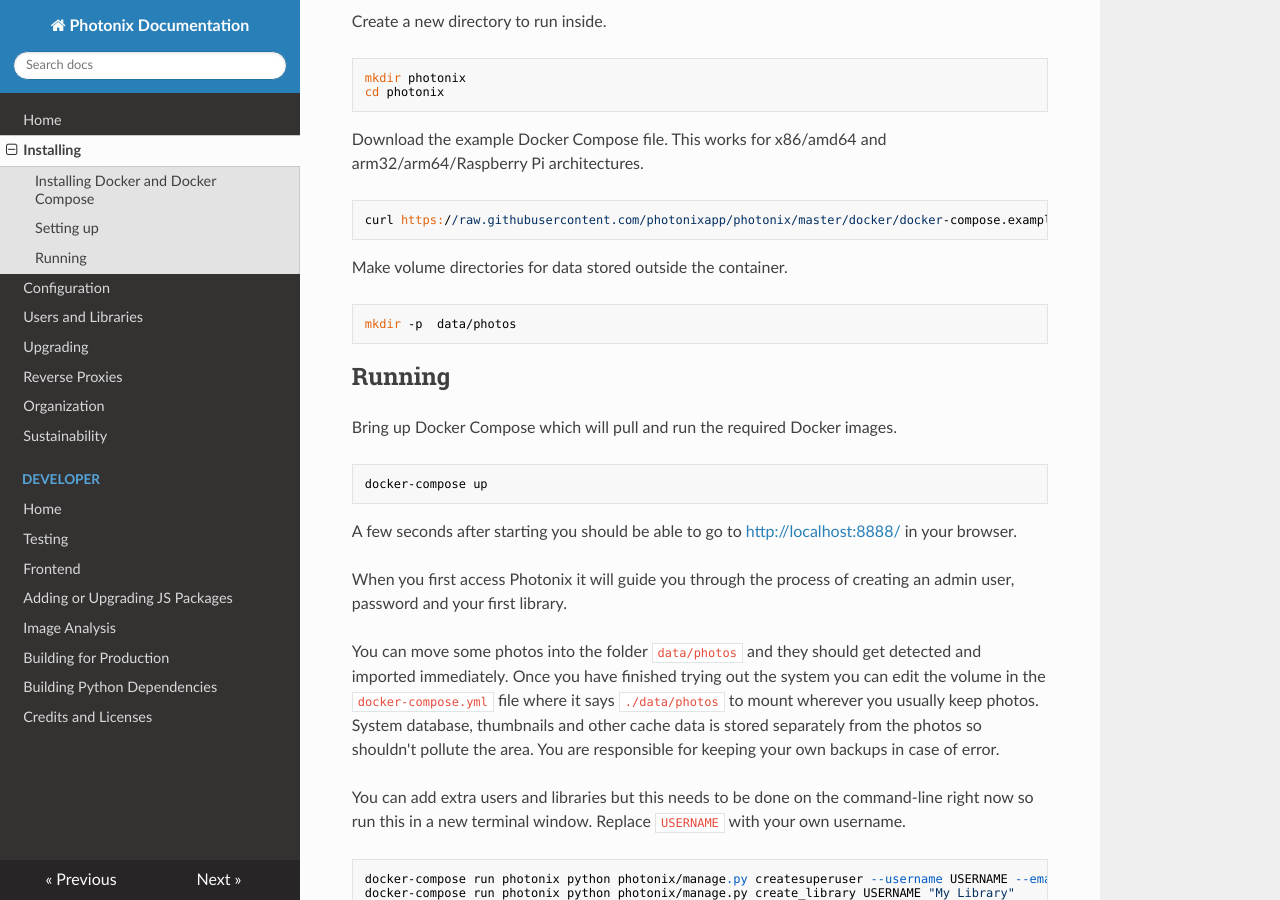
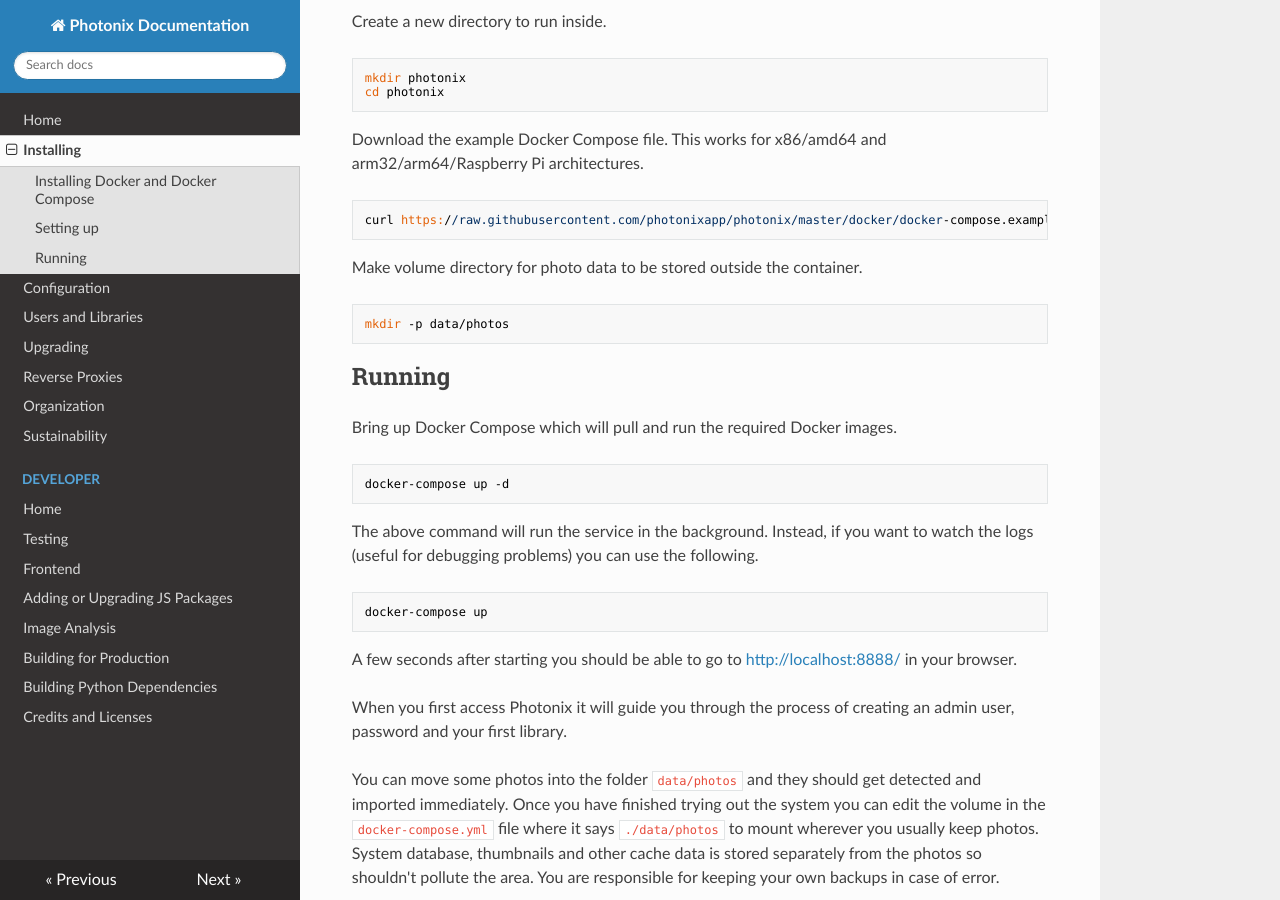
Before and after one commit to photonixapp/photonix-website, an MkDocs documentation site: the page built from docs/installing.md, in a window 1280 px wide and 900 px high, scrolled down 861 px. Built offline with MkDocs 1.6.1, drawn with Linux system fonts in a browser that asks for light colours; nearby versions of some CDN libraries.

Commit message:
Updates to installation docs

```diff
--- a/docs/installing.md
+++ b/docs/installing.md
@@ -34,13 +34,17 @@
 
     curl https://raw.githubusercontent.com/photonixapp/photonix/master/docker/docker-compose.example.yml > docker-compose.yml
 
-Make volume directories for data stored outside the container.
+Make volume directory for photo data to be stored outside the container.
 
-    mkdir -p  data/photos
+    mkdir -p data/photos
 
 ## Running
 
 Bring up Docker Compose which will pull and run the required Docker images.
+
+    docker-compose up -d
+
+The above command will run the service in the background. Instead, if you want to watch the logs (useful for debugging problems) you can use the following.
 
     docker-compose up
 
```
